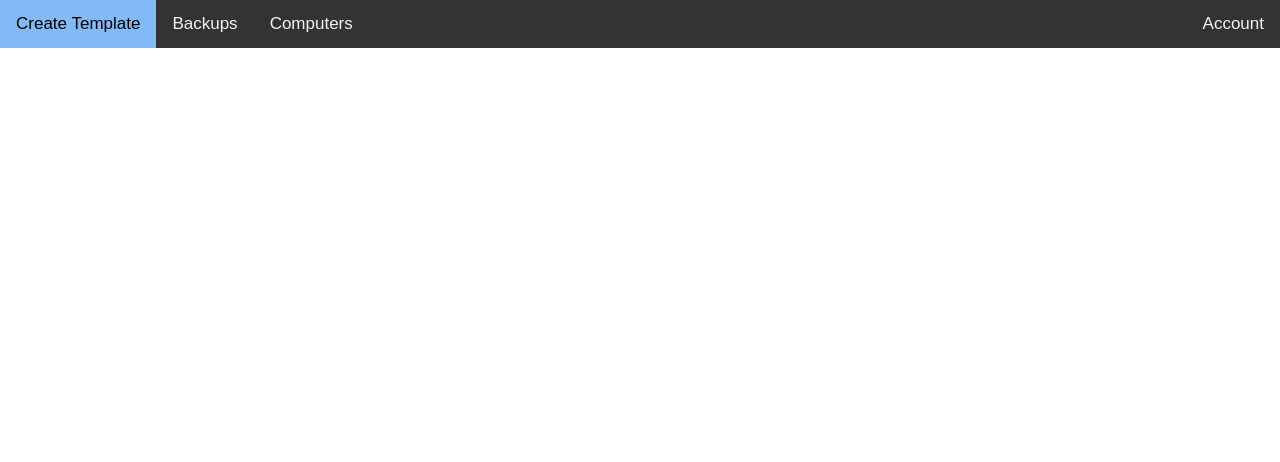
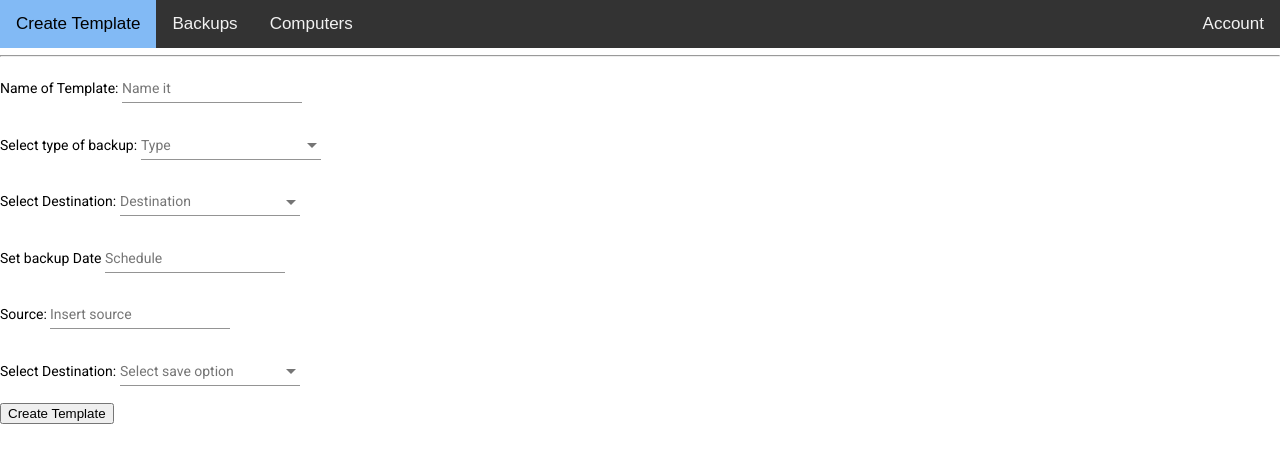
Before and after one commit to MrRadyy/ApiAngular, an Angular app: page /teplate-form.component in a window 1280 px wide. Before the commit this address led to /. Shown: the top 462 px of the page. Built offline with nearby package versions, Linux system fonts and the light colour scheme.

Commit message:
Create template form

```diff
--- a/src/Models/Template.model.ts
+++ b/src/Models/Template.model.ts
@@ -1,7 +1,7 @@
 export class Template {
   id: number;
   // tslint:disable-next-line:variable-name
-  Template_Nmae: string;
+  Template_Name: string;
   // tslint:disable-next-line:variable-name
   Type_Of_Backup: string;
   Source: string;
--- a/src/app/app-routing.module.ts
+++ b/src/app/app-routing.module.ts
@@ -3,11 +3,13 @@ import { Routes, RouterModule } from '@angular/router';
 import {ComputersComponent} from './computers/computers.component';
 import {UsersComponent} from './users/users.component';
 import {BackupsComponent} from './backups/backups.component';
+import {TeplateFormComponent} from './teplate-form/teplate-form.component';
 
 const routes: Routes = [
   {path:'computers.component' ,component:ComputersComponent},
   {path: 'users.component', component: UsersComponent},
-  {path: 'backup.component',component:BackupsComponent}
+  {path: 'backup.component',component:BackupsComponent},
+  {path:'teplate-form.component',component:TeplateFormComponent}
 ];
 
 @NgModule({
--- a/src/app/app.module.ts
+++ b/src/app/app.module.ts
@@ -14,7 +14,7 @@ import {BrowserAnimationsModule} from '@angular/platform-browser/animations';
 import {MatSelectModule} from '@angular/material/select';
 import {MatInputModule} from '@angular/material/input';
 import {MatCheckboxModule} from '@angular/material/checkbox';
-
+import {MatRadioModule} from '@angular/material/radio';
 
 @NgModule({
   declarations: [
@@ -33,7 +33,8 @@ import {MatCheckboxModule} from '@angular/material/checkbox';
     BrowserAnimationsModule,
     MatSelectModule,
     MatInputModule,
-    MatCheckboxModule
+    MatCheckboxModule,
+    MatRadioModule
   ],
   providers: [DataService],
   bootstrap: [AppComponent]
--- a/src/app/data.service.ts
+++ b/src/app/data.service.ts
@@ -1,5 +1,5 @@
 import { Injectable } from '@angular/core';
-import {HttpClient} from '@angular/common/http';
+import {HttpClient, HttpHeaders} from '@angular/common/http';
 import {Computer} from '../Models/Computers.model';
 import {Backups} from '../Models/Backups.model';
 import {Destinations} from '../Models/Destinations.model';
@@ -19,26 +19,33 @@ import {environment} from '../environments/environment';
   providedIn: 'root'
 })
 export class DataService {
-ComputerURL = environment.apiUrl +  '/api/Computers';
-BackupURL =  environment.apiUrl +  '/api/Backup';
+ComputerURL = environment.apiUrl +  '/api/Computers/Get';
+BackupURL =  environment.apiUrl +  '/api/Backup/Get';
 DestinatonsURL = environment.apiUrl + '/api/Destinations';
 FTPLoginsURL = environment.apiUrl + '/api/FTP_Logins';
 JobsURL = environment.apiUrl +  '/api/Jobs';
 LocalURL = environment.apiUrl +  '/api/Local';
 NetworkLoginsURL = environment.apiUrl + '/api/Network_Logins';
 SourcesURL = environment.apiUrl +  '/api/Sources';
-TemplateURL = environment.apiUrl +  '/api/Template';
+TemplateURL = environment.apiUrl +  '/api/Template/Post';
 UsersURL =  environment.apiUrl + '/api/Users';
 TokensURL = environment.apiUrl + '/api/Tokens';
 
   constructor(private  http: HttpClient) { }
 
+  public httpOptions = {
+    headers: new HttpHeaders({
+      'Content-Type': 'application/json',
+      'tok':  'eyJhbGciOiJIUzI1NiIsInR5cCI6IkpXVCJ9.eyJqdGkiOiI1OTdmMjhkNi1lNWVmLTQyYzYtYTdhYy04M2Q0ZjI3YjNjNmUiLCJuYmYiOjE1ODg3MDgxNzYsImV4cCI6MTU4ODcxNTM3NiwiaWF0IjoxNTg4NzA4MTc2fQ.TEJTjKStOHPIpN0jY8KXk-TnSo1AEzUJjOuRl2qfGBw'
+    })
+  }
+
   getComputers() {
-return this.http.get<Computer[]>(this.ComputerURL);
+return this.http.get<Computer[]>(this.ComputerURL,this.httpOptions);
 }
 
   getBackup() {
-    return this.http.get<Backups[]>(this.BackupURL);
+    return this.http.get<Backups[]>(this.BackupURL,this.httpOptions);
   }
 
   getDestinations() {
@@ -76,4 +83,11 @@ return this.http.get<Computer[]>(this.ComputerURL);
 
     return this.http.get<users[]>(this.UsersURL);
   }
+
+  PostTemplate(model: Template)
+  {
+
+
+    return this.http.post(this.TemplateURL,model, this.httpOptions).subscribe(temp=>{});
+  }
 }
--- a/src/app/teplate-form/teplate-form.component.html
+++ b/src/app/teplate-form/teplate-form.component.html
@@ -1,11 +1,49 @@
-<form [formGroup]="myForm">
+<form id="Form" [formGroup]="myForm">
   <hr>
+  Name of Template:
+ <mat-form-field>
+   <input id="Name" matInput placeholder="Name it" formControlName="NameT">
+ </mat-form-field>
+  <br>
+Select type of backup:
   <mat-form-field>
-    <imput matImput placeholder="NameT" formControlName ="NameT"></imput>
-
+    <mat-select id="Type"  placeholder="Type">
+      <mat-option  value="Full"> Full </mat-option>
+      <mat-option  value="Diff"> Differencial </mat-option>
+      <mat-option  value="Inc"> Incremental </mat-option>
+    </mat-select>
   </mat-form-field>
 
+  <br>
+  Select Destination:
+  <mat-form-field>
+    <mat-select id="FTP"  placeholder="Destination">
+      <mat-option  value="FTP"> FTP </mat-option>
+      <mat-option  value="Local"> Local </mat-option>
+      <mat-option  value="Network"> Network </mat-option>
+    </mat-select>
+  </mat-form-field>
+  <br>
+  Set backup Date
+  <mat-form-field >
+    <input id="schedule" matInput placeholder="Schedule" >
+  </mat-form-field>
+<br>
+  Source:
+  <mat-form-field>
+    <input id="Source" matInput placeholder="Insert source ">
+  </mat-form-field>
+  <br>
+  Select Destination:
+  <mat-form-field>
+    <mat-select id="Save"  placeholder="Select save option">
+      <mat-option  value="RAM"> RAM </mat-option>
+      <mat-option  value="Plain"> Plain </mat-option>
+    </mat-select>
+  </mat-form-field>
+<br>
 
 
+  <button mat-button color="primary" type="submit" (click)="Submit()">Create Template</button>
 
 </form>
--- a/src/app/teplate-form/teplate-form.component.ts
+++ b/src/app/teplate-form/teplate-form.component.ts
@@ -1,5 +1,8 @@
 import { Component, OnInit } from '@angular/core';
 import {FormBuilder, FormGroup} from '@angular/forms';
+import {DataService} from '../data.service';
+import {Template} from '../../Models/Template.model';
+
 
 @Component({
   selector: 'app-teplate-form',
@@ -9,18 +12,43 @@ import {FormBuilder, FormGroup} from '@angular/forms';
 export class TeplateFormComponent implements OnInit {
 
   myForm:FormGroup;
-  constructor(private fb: FormBuilder) { }
+  constructor(private fb: FormBuilder , private  dataService: DataService) { }
 
-  ngOnInit(): void {
+  ngOnInit() {
+
     this.myForm = this.fb.group({
       NameT:'',
       SelectG:'',
       SelectD:'',
       SelectTB:'',
-      Destination:''
+      Destination:'',
 
-    })
+
+
+  })
+
 
   }
 
+
+public Submit()
+{
+
+  var Name =  (<HTMLInputElement>document.getElementById('Name')).value;
+
+  var FTP = (<HTMLSelectElement>document.getElementById('FTP'));
+  var Save = (<HTMLSelectElement>document.getElementById('Save'));
+  var Type = (<HTMLSelectElement>document.getElementById('Type'));
+  var Schedule =(<HTMLInputElement>document.getElementById('schedule')).value;
+  var Source = (<HTMLInputElement>document.getElementById('Source')).value;
+  var temp = new Template();
+  temp.Template_Name = Name ;
+ // temp = FTP.innerText.trim();
+  temp.Type_Of_Backup = Type.innerText.trim();
+  temp.Schedule = Schedule;
+  temp.Source = Source;
+  temp.Save_Options = Save.innerText.trim();
+  this.dataService.PostTemplate(temp);
+
 }
+}
```
